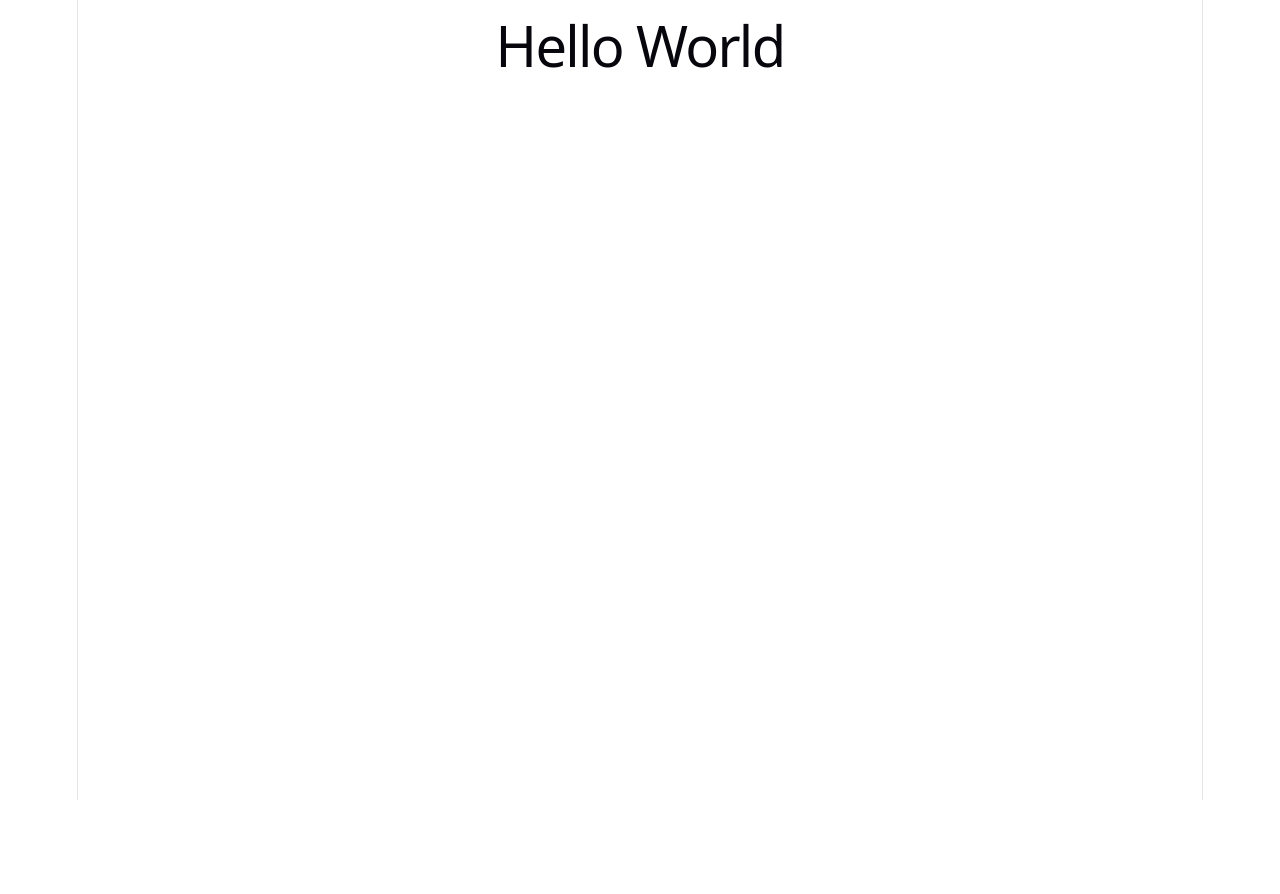
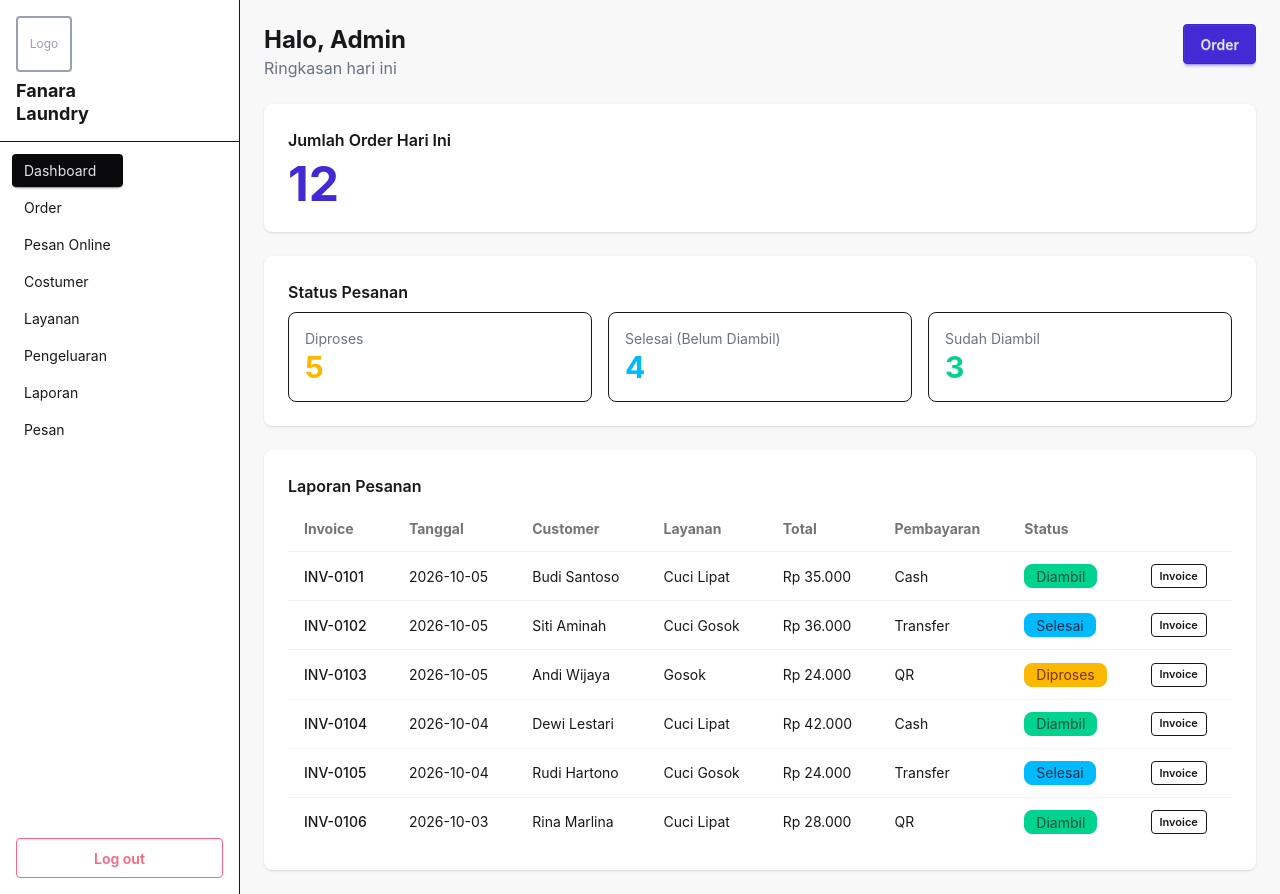
Before and after one commit to Vladizlas/Kelompok5-FrontEnd, a React (Vite) app: page /dashboard in a window 1280 px wide. Before the commit the page ends 800 px from the top, so only its background shows below. Built offline with nearby package versions, Linux system fonts and the light colour scheme.

Commit message:
feat : halaman dashboard

```diff
--- a/package.json
+++ b/package.json
@@ -13,6 +13,7 @@
     "@tailwindcss/vite": "^4.3.3",
     "axios": "^1.20.0",
     "axioss": "^0.0.1-security",
+    "daisyui": "^5.7.47",
     "react": "^19.2.8",
     "react-dom": "^19.2.8",
     "react-router-dom": "^7.18.4",
--- a/src/App.jsx
+++ b/src/App.jsx
@@ -1,10 +1,27 @@
-function app() {
+import { BrowserRouter, Routes, Route } from "react-router-dom";
+import AdminLayout from "./layouts/AdminLayout";
+import Dashboard from "./pages/Dashboard";
 
+function App() {
   return (
-    <div>
-      <h1>Hello World</h1>
-    </div>
-  )
+    <BrowserRouter>
+      <Routes>
+        {/* rute publik: homepage, login, dll. taruh di sini */}
+
+        <Route element={<AdminLayout />}>
+          <Route path="/dashboard" element={<Dashboard />} />
+          {/* menu lain menyusul, sementara bisa pakai placeholder */}
+          <Route path="/order" element={<h1 className="text-2xl font-bold">Order</h1>} />
+          <Route path="/pesan-online" element={<h1 className="text-2xl font-bold">Pesan Online</h1>} />
+          <Route path="/customer" element={<h1 className="text-2xl font-bold">Costumer</h1>} />
+          <Route path="/layanan" element={<h1 className="text-2xl font-bold">Layanan</h1>} />
+          <Route path="/pengeluaran" element={<h1 className="text-2xl font-bold">Pengeluaran</h1>} />
+          <Route path="/laporan" element={<h1 className="text-2xl font-bold">Laporan</h1>} />
+          <Route path="/pesan" element={<h1 className="text-2xl font-bold">Pesan</h1>} />
+        </Route>
+      </Routes>
+    </BrowserRouter>
+  );
 }
 
-export default app;
+export default App;
--- /dev/null
+++ b/src/components/Sidebar.jsx
@@ -0,0 +1,56 @@
+import { NavLink, useNavigate } from "react-router-dom";
+
+const menu = [
+  { nama: "Dashboard", path: "/dashboard" },
+  { nama: "Order", path: "/order" },
+  { nama: "Pesan Online", path: "/pesan-online" },
+  { nama: "Costumer", path: "/customer" },
+  { nama: "Layanan", path: "/layanan" },
+  { nama: "Pengeluaran", path: "/pengeluaran" },
+  { nama: "Laporan", path: "/laporan" },
+  { nama: "Pesan", path: "/pesan" },
+];
+
+export default function Sidebar() {
+  const navigate = useNavigate();
+
+  const handleLogout = () => {
+    localStorage.removeItem("token"); // sesuaikan dengan key token di project kamu
+    navigate("/login");
+  };
+
+  return (
+    <aside className="w-60 min-h-screen bg-base-100 border-r flex flex-col">
+      {/* Logo */}
+      <div className="p-4 border-b flex flex-col gap-2">
+        <div className="w-14 h-14 border-2 rounded flex items-center justify-center text-xs text-gray-400">
+          Logo
+        </div>
+        <span className="font-bold text-lg leading-tight">
+          Fanara <br /> Laundry
+        </span>
+      </div>
+
+      {/* Menu */}
+      <ul className="menu p-3 flex-1 gap-1">
+        {menu.map((m) => (
+          <li key={m.path}>
+            <NavLink
+              to={m.path}
+              className={({ isActive }) => (isActive ? "active" : "")}
+            >
+              {m.nama}
+            </NavLink>
+          </li>
+        ))}
+      </ul>
+
+      {/* Log out */}
+      <div className="p-4">
+        <button onClick={handleLogout} className="btn btn-outline btn-error w-full">
+          Log out
+        </button>
+      </div>
+    </aside>
+  );
+}
--- /dev/null
+++ b/src/data/dummyDashboard.js
@@ -0,0 +1,18 @@
+export const ringkasan = {
+  orderHariIni: 12,
+};
+
+export const statusPesanan = [
+  { label: "Diproses", jumlah: 5, warna: "text-warning" },
+  { label: "Selesai (Belum Diambil)", jumlah: 4, warna: "text-info" },
+  { label: "Sudah Diambil", jumlah: 3, warna: "text-success" },
+];
+
+export const laporanPesanan = [
+  { invoice: "INV-0101", tanggal: "2026-10-05", customer: "Budi Santoso", layanan: "Cuci Lipat", total: 35000, pembayaran: "Cash", status: "Diambil" },
+  { invoice: "INV-0102", tanggal: "2026-10-05", customer: "Siti Aminah", layanan: "Cuci Gosok", total: 36000, pembayaran: "Transfer", status: "Selesai" },
+  { invoice: "INV-0103", tanggal: "2026-10-05", customer: "Andi Wijaya", layanan: "Gosok", total: 24000, pembayaran: "QR", status: "Diproses" },
+  { invoice: "INV-0104", tanggal: "2026-10-04", customer: "Dewi Lestari", layanan: "Cuci Lipat", total: 42000, pembayaran: "Cash", status: "Diambil" },
+  { invoice: "INV-0105", tanggal: "2026-10-04", customer: "Rudi Hartono", layanan: "Cuci Gosok", total: 24000, pembayaran: "Transfer", status: "Selesai" },
+  { invoice: "INV-0106", tanggal: "2026-10-03", customer: "Rina Marlina", layanan: "Cuci Lipat", total: 28000, pembayaran: "QR", status: "Diambil" },
+];
--- a/src/index.css
+++ b/src/index.css
@@ -1,111 +1,2 @@
-:root {
-  --text: #6b6375;
-  --text-h: #08060d;
-  --bg: #fff;
-  --border: #e5e4e7;
-  --code-bg: #f4f3ec;
-  --accent: #aa3bff;
-  --accent-bg: rgba(170, 59, 255, 0.1);
-  --accent-border: rgba(170, 59, 255, 0.5);
-  --social-bg: rgba(244, 243, 236, 0.5);
-  --shadow:
-    rgba(0, 0, 0, 0.1) 0 10px 15px -3px, rgba(0, 0, 0, 0.05) 0 4px 6px -2px;
-
-  --sans: system-ui, 'Segoe UI', Roboto, sans-serif;
-  --heading: system-ui, 'Segoe UI', Roboto, sans-serif;
-  --mono: ui-monospace, Consolas, monospace;
-
-  font: 18px/145% var(--sans);
-  letter-spacing: 0.18px;
-  color-scheme: light dark;
-  color: var(--text);
-  background: var(--bg);
-  font-synthesis: none;
-  text-rendering: optimizeLegibility;
-  -webkit-font-smoothing: antialiased;
-  -moz-osx-font-smoothing: grayscale;
-
-  @media (max-width: 1024px) {
-    font-size: 16px;
-  }
-}
-
-@media (prefers-color-scheme: dark) {
-  :root {
-    --text: #9ca3af;
-    --text-h: #f3f4f6;
-    --bg: #16171d;
-    --border: #2e303a;
-    --code-bg: #1f2028;
-    --accent: #c084fc;
-    --accent-bg: rgba(192, 132, 252, 0.15);
-    --accent-border: rgba(192, 132, 252, 0.5);
-    --social-bg: rgba(47, 48, 58, 0.5);
-    --shadow:
-      rgba(0, 0, 0, 0.4) 0 10px 15px -3px, rgba(0, 0, 0, 0.25) 0 4px 6px -2px;
-  }
-
-  #social .button-icon {
-    filter: invert(1) brightness(2);
-  }
-}
-
-body {
-  margin: 0;
-}
-
-#root {
-  width: 1126px;
-  max-width: 100%;
-  margin: 0 auto;
-  text-align: center;
-  border-inline: 1px solid var(--border);
-  min-height: 100svh;
-  display: flex;
-  flex-direction: column;
-  box-sizing: border-box;
-}
-
-h1,
-h2 {
-  font-family: var(--heading);
-  font-weight: 500;
-  color: var(--text-h);
-}
-
-h1 {
-  font-size: 56px;
-  letter-spacing: -1.68px;
-  margin: 32px 0;
-  @media (max-width: 1024px) {
-    font-size: 36px;
-    margin: 20px 0;
-  }
-}
-h2 {
-  font-size: 24px;
-  line-height: 118%;
-  letter-spacing: -0.24px;
-  margin: 0 0 8px;
-  @media (max-width: 1024px) {
-    font-size: 20px;
-  }
-}
-p {
-  margin: 0;
-}
-
-code,
-.counter {
-  font-family: var(--mono);
-  display: inline-flex;
-  border-radius: 4px;
-  color: var(--text-h);
-}
-
-code {
-  font-size: 15px;
-  line-height: 135%;
-  padding: 4px 8px;
-  background: var(--code-bg);
-}
+@import "tailwindcss";
+@plugin "daisyui";
--- /dev/null
+++ b/src/layouts/AdminLayout.jsx
@@ -0,0 +1,13 @@
+import { Outlet } from "react-router-dom";
+import Sidebar from "../components/Sidebar";
+
+export default function AdminLayout() {
+  return (
+    <div className="flex bg-base-200 min-h-screen">
+      <Sidebar />
+      <main className="flex-1 p-6">
+        <Outlet />
+      </main>
+    </div>
+  );
+}
--- /dev/null
+++ b/src/pages/Dashboard.jsx
@@ -0,0 +1,96 @@
+import { Link } from "react-router-dom";
+import { ringkasan, statusPesanan, laporanPesanan } from "../data/dummyDashboard.js";
+
+const rupiah = (n) =>
+  new Intl.NumberFormat("id-ID", {
+    style: "currency",
+    currency: "IDR",
+    maximumFractionDigits: 0,
+  }).format(n);
+
+const badgeStatus = {
+  Diproses: "badge-warning",
+  Selesai: "badge-info",
+  Diambil: "badge-success",
+};
+
+export default function Dashboard() {
+  return (
+    <div className="space-y-6">
+      {/* Header */}
+      <div className="flex justify-between items-start">
+        <div>
+          <h1 className="text-2xl font-bold">Halo, Admin</h1>
+          <p className="text-gray-500">Ringkasan hari ini</p>
+        </div>
+        <Link to="/order" className="btn btn-primary">
+          Order
+        </Link>
+      </div>
+
+      {/* Bagian 1: Jumlah order hari ini */}
+      <div className="card bg-base-100 shadow">
+        <div className="card-body">
+          <h2 className="card-title text-base">Jumlah Order Hari Ini</h2>
+          <p className="text-5xl font-bold text-primary">{ringkasan.orderHariIni}</p>
+        </div>
+      </div>
+
+      {/* Bagian 2: Status pesanan */}
+      <div className="card bg-base-100 shadow">
+        <div className="card-body">
+          <h2 className="card-title text-base">Status Pesanan</h2>
+          <div className="grid grid-cols-1 sm:grid-cols-3 gap-4">
+            {statusPesanan.map((s) => (
+              <div key={s.label} className="border rounded-box p-4">
+                <div className="text-sm text-gray-500">{s.label}</div>
+                <div className={`text-3xl font-bold ${s.warna}`}>{s.jumlah}</div>
+              </div>
+            ))}
+          </div>
+        </div>
+      </div>
+
+      {/* Bagian 3: Tabel laporan pesanan / invoice */}
+      <div className="card bg-base-100 shadow">
+        <div className="card-body">
+          <h2 className="card-title text-base">Laporan Pesanan</h2>
+          <div className="overflow-x-auto">
+            <table className="table">
+              <thead>
+                <tr>
+                  <th>Invoice</th>
+                  <th>Tanggal</th>
+                  <th>Customer</th>
+                  <th>Layanan</th>
+                  <th>Total</th>
+                  <th>Pembayaran</th>
+                  <th>Status</th>
+                  <th></th>
+                </tr>
+              </thead>
+              <tbody>
+                {laporanPesanan.map((o) => (
+                  <tr key={o.invoice}>
+                    <td className="font-medium">{o.invoice}</td>
+                    <td>{o.tanggal}</td>
+                    <td>{o.customer}</td>
+                    <td>{o.layanan}</td>
+                    <td>{rupiah(o.total)}</td>
+                    <td>{o.pembayaran}</td>
+                    <td>
+                      <span className={`badge ${badgeStatus[o.status]}`}>{o.status}</span>
+                    </td>
+                    <td>
+                      <button className="btn btn-xs btn-outline">Invoice</button>
+                    </td>
+                  </tr>
+                ))}
+              </tbody>
+            </table>
+          </div>
+        </div>
+      </div>
+    </div>
+  );
+}
```
Also changed, not shown: 1 other file (tests, documents, lock files or other folders).
